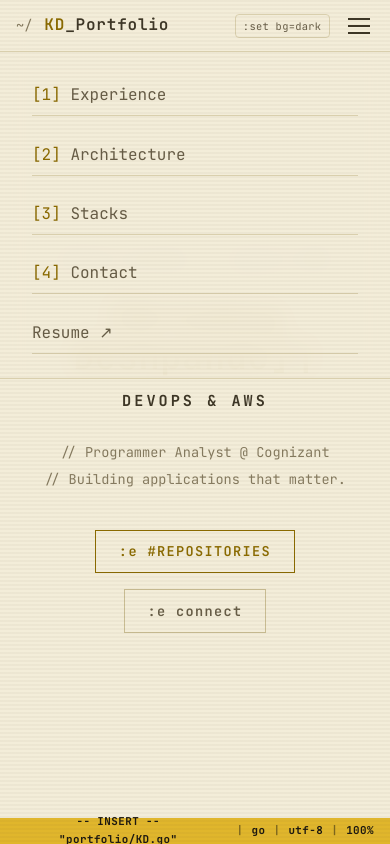
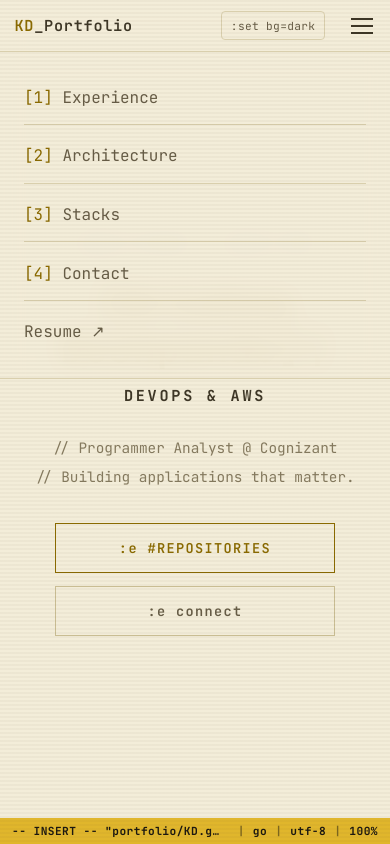
Before and after one commit to Krishnadeshpande2907/Portfolio, a plain HTML site: page index.html in a window 390 px wide. Both pictures are taken after a click on the button "Open menu". Shown: the top 844 px of the page. Drawn offline with nearby package versions, Linux system fonts and the light colour scheme.

Commit message:
Update style.css

```diff
--- a/style.css
+++ b/style.css
@@ -83,6 +83,9 @@
 html {
   scroll-behavior: smooth;
   font-size: 16px;
+  /* Stops iOS Safari from auto-inflating text in landscape */
+  -webkit-text-size-adjust: 100%;
+  text-size-adjust: 100%;
 }
 
 body {
@@ -91,6 +94,8 @@ body {
   font-family: var(--font-mono);
   line-height: 1.65;
   overflow-x: hidden;
+  overflow-x: clip;
+  -webkit-tap-highlight-color: transparent;
   transition: background-color 0.25s ease, color 0.25s ease;
 }
 
@@ -261,10 +266,15 @@ button {
 .hamburger {
   display: none;
   flex-direction: column;
+  justify-content: center;
+  align-items: center;
   gap: 5px;
+  width: 44px;
+  height: 44px;
+  margin-right: -8px;
   background: none;
   border: none;
-  padding: 4px;
+  padding: 0;
 }
 
 .hamburger span {
@@ -287,9 +297,12 @@ button {
   -webkit-backdrop-filter: blur(12px);
   border-bottom: 1px solid var(--border);
   flex-direction: column;
-  padding: 1.5rem 2rem;
-  gap: 1.2rem;
+  padding: 1.25rem 1.5rem;
+  gap: 0.35rem;
   z-index: 999;
+  max-height: calc(100vh - var(--navbar-height));
+  max-height: calc(100dvh - var(--navbar-height));
+  overflow-y: auto;
 }
 
 .mobile-nav.open {
@@ -299,8 +312,12 @@ button {
 .mobile-nav a {
   font-size: 1rem;
   color: var(--text-muted);
-  padding: 0.4rem 0;
+  padding: 0.8rem 0;
   border-bottom: 1px solid var(--border);
+}
+
+.mobile-nav a:last-child {
+  border-bottom: none;
 }
 
 .mobile-nav a:hover {
@@ -458,6 +475,14 @@ button {
   gap: 1rem;
   height: 26px;
   letter-spacing: 0.04em;
+}
+
+/* Left segment truncates with an ellipsis instead of wrapping on narrow screens */
+.vim-left {
+  min-width: 0;
+  white-space: nowrap;
+  overflow: hidden;
+  text-overflow: ellipsis;
 }
 
 .vim-right {
@@ -693,8 +718,12 @@ section {
 }
 
 .arch-cmd {
+  display: inline-block;
   font-size: 0.78rem;
   color: var(--text-dim);
+  /* Pad the hit area outwards without moving the text */
+  padding: 0.55rem 0.55rem 0.55rem 0;
+  margin: -0.55rem -0.55rem -0.55rem 0;
   transition: color 0.2s, text-shadow 0.2s;
 }
 
@@ -907,6 +936,51 @@ a.cert-card:hover {
 }
 
 /* ═════════════════════════════════════════════
+   TOUCH FEEDBACK
+   Hover means nothing on a touch screen — these
+   give the same feedback on tap.
+   ═════════════════════════════════════════════ */
+.btn-primary:active,
+.btn-resume:active {
+  background: var(--gold);
+  color: var(--bg-primary);
+}
+
+.btn-secondary:active {
+  border-color: var(--text-muted);
+  color: var(--text-primary);
+}
+
+.theme-toggle:active,
+.nav-links a:active,
+.mobile-nav a:active,
+.arch-cmd:active {
+  color: var(--gold);
+}
+
+a.cert-card:active,
+.arch-card:active,
+.exp-card:active {
+  border-color: var(--gold-dim);
+}
+
+/* ═════════════════════════════════════════════
+   RESPONSIVE — NAV
+   The full link row needs ~950px of width; below
+   that the hamburger takes over. The Resume button
+   stays visible until phone size (600px).
+   ═════════════════════════════════════════════ */
+@media (max-width: 960px) {
+  .nav-links {
+    display: none;
+  }
+
+  .hamburger {
+    display: flex;
+  }
+}
+
+/* ═════════════════════════════════════════════
    RESPONSIVE — TABLET
    ═════════════════════════════════════════════ */
 @media (max-width: 900px) {
@@ -935,59 +1009,156 @@ a.cert-card:hover {
     padding: 0 1rem;
   }
 
-  .nav-links {
-    display: none;
-  }
-
   /* Resume lives in the mobile dropdown instead */
   .btn-resume {
     display: none;
   }
 
+  /* Slightly bigger toggle = easier tap target */
   .theme-toggle {
-    font-size: 0.65rem;
-    padding: 0.25rem 0.45rem;
+    font-size: 0.7rem;
+    padding: 0.4rem 0.55rem;
   }
 
-  .hamburger {
-    display: flex;
+  #hero {
+    padding: calc(var(--navbar-height) + 1.5rem) 1.25rem 3.25rem;
   }
 
+  .hero-import {
+    font-size: 0.82rem;
+    letter-spacing: 0.06em;
+  }
+
+  /* Scales with the screen; wraps to two lines instead of overflowing */
   .hero-name {
-    font-size: 2.2rem;
+    font-size: clamp(2.1rem, 10vw, 2.6rem);
+    line-height: 1.15;
   }
 
   .hero-subtitle {
     font-size: 0.95rem;
-    letter-spacing: 0.2em;
+    letter-spacing: 0.18em;
   }
 
   .hero-taglines {
-    font-size: 0.85rem;
+    font-size: 0.9rem;
+  }
+
+  /* Stacked, full-width buttons — comfortable thumb targets */
+  .hero-cta {
+    flex-direction: column;
+    align-items: center;
+    gap: 0.8rem;
+    margin-top: 2rem;
+  }
+
+  .btn-primary,
+  .btn-secondary {
+    width: min(100%, 280px);
+    text-align: center;
+    padding: 0.8rem 1.4rem;
   }
 
   .vim-bar {
-    font-size: 0.68rem;
+    font-size: 0.7rem;
+    padding: 0 0.75rem;
+    gap: 0.75rem;
+  }
+
+  section {
+    padding: 4rem 1rem;
+  }
+
+  .section-title {
+    font-size: 1.3rem;
+  }
+
+  .exp-card {
+    padding: 1.3rem 1.15rem;
   }
 
   .arch-grid {
     grid-template-columns: 1fr;
   }
 
+  .arch-card {
+    padding: 1.3rem 1.15rem 3.2rem;
+  }
+
+  .arch-card-placeholder {
+    padding-bottom: 1.3rem;
+  }
+
+  .arch-footer {
+    left: 1.15rem;
+    right: 1.15rem;
+    bottom: 1rem;
+  }
+
+  .arch-desc {
+    font-size: 0.9rem;
+  }
+
   .cert-grid {
     grid-template-columns: 1fr;
   }
 
-  section {
-    padding: 4rem 1rem;
+  .cert-card {
+    padding: 1.1rem 1.15rem;
+  }
+
+  .stacks-subtitle {
+    margin-top: 2.5rem;
   }
 
   .skills-wrapper {
     padding: 1.2rem;
   }
 
+  #contact {
+    padding: 3.5rem 1.25rem 2.5rem;
+  }
+
   .social-links {
-    gap: 1.75rem;
+    gap: 1.6rem;
+  }
+
+  .social-icon {
+    width: 46px;
+    height: 46px;
+  }
+
+  .footer-copy {
+    margin-top: 2.25rem;
+  }
+}
+
+/* ═════════════════════════════════════════════
+   RESPONSIVE — SMALL PHONES
+   ═════════════════════════════════════════════ */
+@media (max-width: 420px) {
+  .nav-inner {
+    padding: 0 0.9rem;
+  }
+
+  .nav-logo-prefix {
+    display: none;
+  }
+
+  .nav-logo {
+    font-size: 0.95rem;
+  }
+
+  .section-title {
+    font-size: 1.25rem;
+  }
+
+  section {
+    padding: 3.5rem 0.9rem;
+  }
+
+  .exp-desc ul {
+    padding-left: 1rem;
   }
 }
 
```
